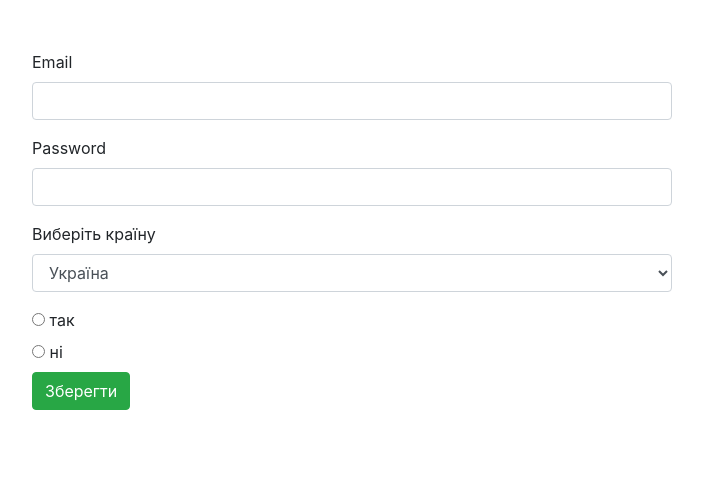
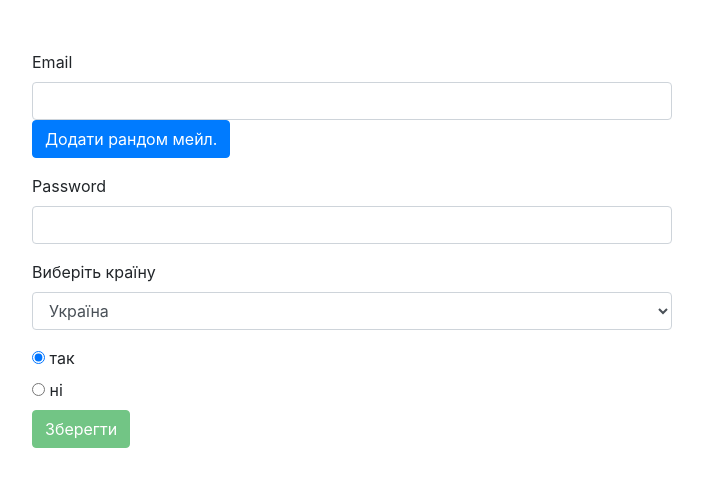
Before and after one commit to Yarovji/Angular, an Angular app: page / in a window 1280 px wide. Shown: the top 486 px of the page, without its empty margins (288-991 px from the left). Built offline with nearby package versions, Linux system fonts and the light colour scheme.

Commit message:
timpl-dr-forms

```diff
--- a/src/app/app.component.css
+++ b/src/app/app.component.css
@@ -0,0 +1,3 @@
+/* input.ng-invalid.ng-touched {
+  border: 2px solid red;
+} */
--- a/src/app/app.component.html
+++ b/src/app/app.component.html
@@ -1,16 +1,18 @@
 <div class="col-xs-8 col-xs-offset-2">
-  <form>
+  <form (ngSubmit)="submitForm()" #myForm="ngForm">
     <div class="form-group">
       <label>Email</label>
-      <input type="email" class="form-control">
+      <input type="email" class="form-control" ngModel name="email" required email #mulo="ngModel">
+      <p *ngIf="mulo.invalid && mulo.touched">Введіть коректну Email-адресу</p>
+      <button class="btn btn-primary" (click)="addRandomMail()" type="button">Додати рандом мейл.</button>
     </div>
     <div class="form-group">
       <label>Password</label>
-      <input type="password" class="form-control">
+      <input type="password" class="form-control" ngModel name="pass" required>
     </div>
     <div class="form-group">
       <label>Виберіть країну</label>
-      <select class="form-control">
+      <select class="form-control" [ngModel]="defoultcountry" name="country" required>
         <option value="ua">Україна</option>
         <option value="by">Білорусь</option>
         <option value="pl">Польща</option>
@@ -18,9 +20,15 @@
     </div>
     <div class="radio" *ngFor="let ans of answers">
       <label>
-        <input type="radio" [value]="ans.type"> {{ans.text}}
+        <input type="radio" [value]="ans.type" [ngModel]="defoultanswer" name="question" required> {{ans.text}}
       </label>
     </div>
-    <button class="btn btn-success" type="submit">Зберегти</button>
+    <button class="btn btn-success" type="submit" [disabled]="!myForm.valid">Зберегти</button>
   </form>
+  <div *ngIf="isSubmited">
+    <br>
+    <pre>
+      {{ formData | json }}
+    </pre>
+  </div>
 </div>
--- a/src/app/app.component.ts
+++ b/src/app/app.component.ts
@@ -1,4 +1,5 @@
-import { Component } from '@angular/core';
+import { Component, ViewChild } from '@angular/core';
+import { NgForm } from '@angular/forms';
 
 @Component({
   selector: 'app-root',
@@ -6,6 +7,8 @@ import { Component } from '@angular/core';
   styleUrls: ['./app.component.css']
 })
 export class AppComponent {
+@ViewChild('myForm') myForm: NgForm;
+
   answers = [{
     type: 'yes',
     text: 'так'
@@ -14,4 +17,31 @@ export class AppComponent {
     type: 'no',
     text: 'ні'
   }];
+
+  defoultcountry = 'ua';
+  defoultanswer = 'yes';
+
+  formData = {};
+  isSubmited = false;
+
+  submitForm() {
+    console.log(this.myForm.value);
+    this.formData = this.myForm.value;
+    this.isSubmited = true;
+    this.myForm.reset();
+  }
+
+  addRandomMail() {
+    // this.myForm.setValue({
+    //   email: 'ggg@ggg',
+    //   pass: '123',
+    //   country: 'pl',
+    //   question: 'no'
+    // });
+    this.myForm.form.patchValue({
+      email: 'sss@sss'
+    });
+
+
+  }
 }
```
